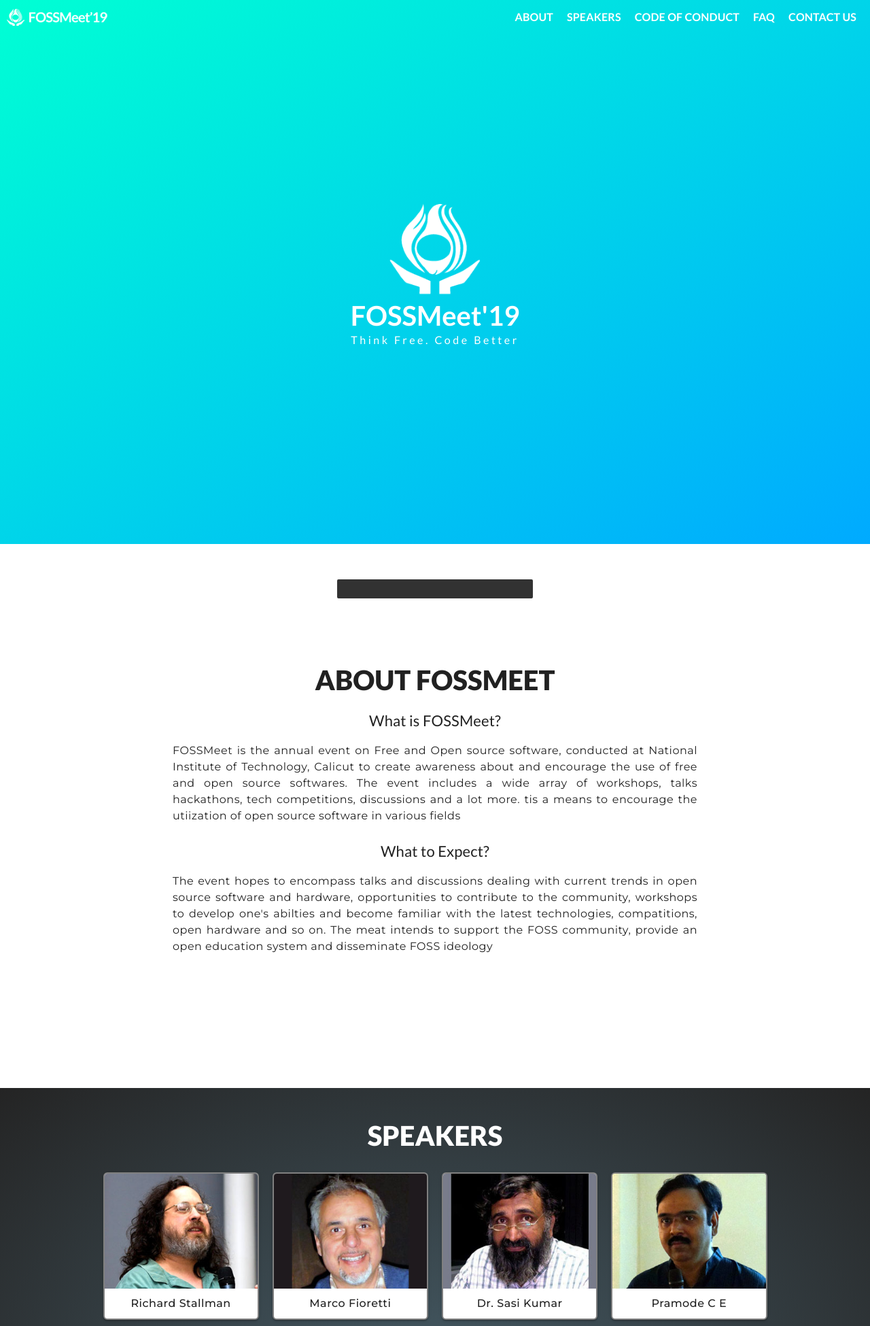
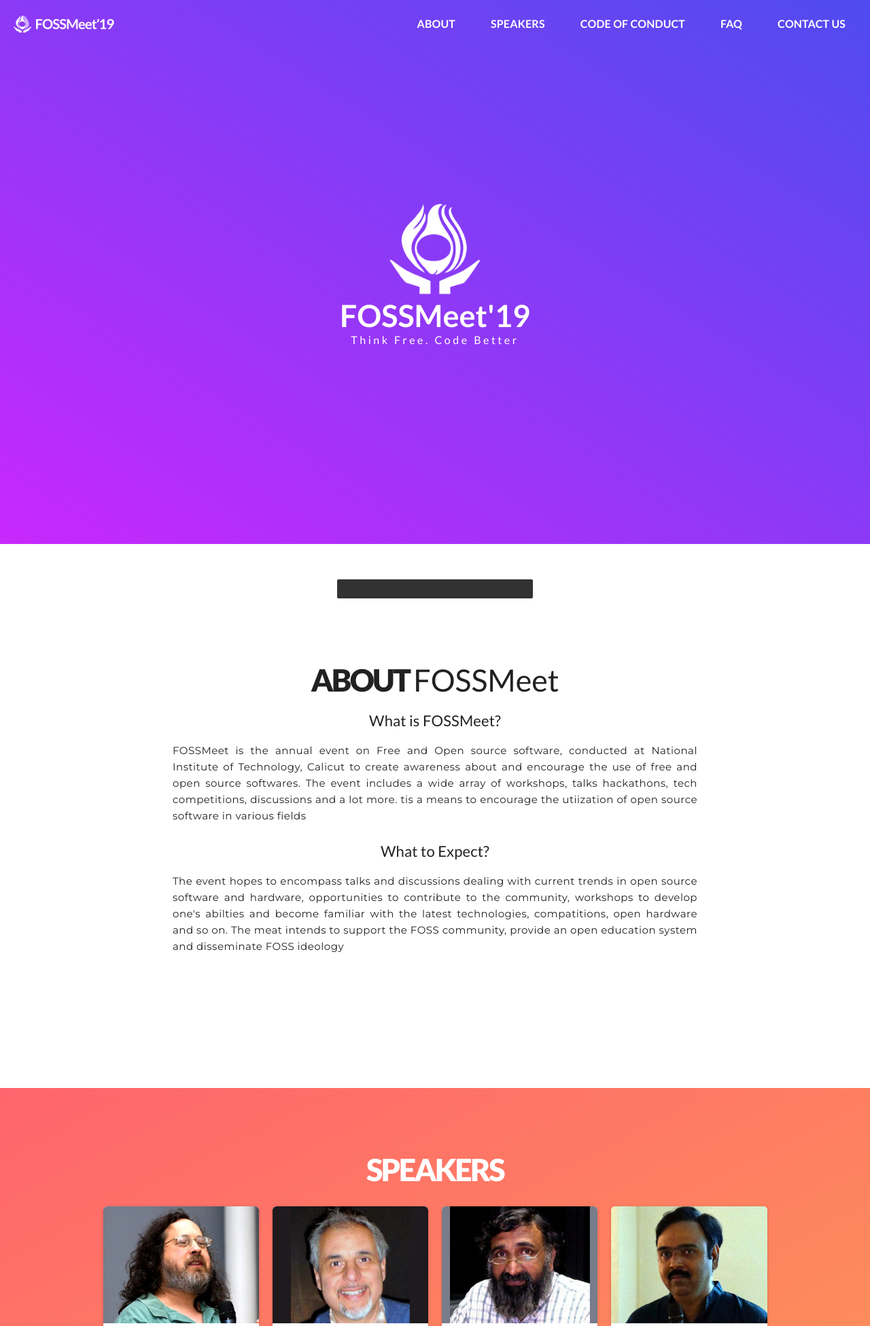
Before and after one commit to farisshajahan/fossmeet2019, a PHP site: page /index.html in a window 1280 px wide. Shown: the top 1950 px of the page at 68% size. Run offline with PHP 8.4, Linux system fonts and the light colour scheme.

Commit message:
Initial trials

```diff
--- a/css/style.css
+++ b/css/style.css
@@ -70,9 +70,13 @@
 
 	.font-type-title {
 		font-family: Lato, Arial, sans-serif;
-		text-transform: uppercase;
-		font-size: 4rem;
+		/*text-transform: uppercase;*/
+		font-size: 4.5rem;
+		/*font-weight: 900;*/
+	}
+	.bold {
 		font-weight: 900;
+		letter-spacing: -.06em;
 	}
 	.font-type-subtitle {/* Subtitle font */
 		font-size: 3rem;
@@ -91,12 +95,12 @@
 		font-family: Montserrat, Arial, sans-serif;
 	}
 		.font-body-1 {
-			font-size: 1.6rem;
+			font-size: 1.5rem;
 			font-weight: 400;
 			letter-spacing: .05rem;
 		}
 		.font-body-2 {
-			font-size: 1.4rem;
+			font-size: 1.33rem;
 			font-weight: 400;
 			letter-spacing: .025em;
 		}
@@ -119,6 +123,24 @@
 		text-transform: uppercase;
 		font-family: Lato, Arial, sans-serif;
 	}
+/* SVG backgrounds */
+	.logo-section {
+		padding: 0;
+		position: relative;
+
+	}
+	.logo-section .bg {
+		position: absolute;
+		height: 130%;
+		width: auto;
+		left: -100%;
+		right: -100%;
+		top: 0;
+		margin: auto;
+		z-index: -1;
+	}
+
+
 
 /* General styling */
 	html, body {
@@ -128,7 +150,7 @@
 
 	* {
 		margin: 0;
-		padding: 0;
+
 	}
 
 	ul, li {
@@ -140,7 +162,7 @@
 		display: flex;
 		justify-content: space-between;
 		align-items: center;
-		height: 50px;
+		height: 70px;
 		padding: 0 10px;
 		position: fixed;
 		top: 0;
@@ -150,9 +172,13 @@
 		transition: background-color .5s;
 		/* border-bottom: 1px solid #eeeeee; */
 		}
+	.header-bg-color {
+		background-color: #4F4BF0;
+
+	}
 	.left-logo {
 		position: absolute;
-		left: 10px;
+		left: 20px;
 	}
 	#section-title {
 		color: #455A64;
@@ -243,15 +271,17 @@
 		display: none;
 	}
 	#header-nav {
-		height: 50px;
 		position: relative;
 		margin-right: 0;
 	}
 	#header-nav #menu li a {
 		font-size: 16px;
-		line-height: 50px;
-		padding: 0 1rem;
+		line-height: 32px;
+		padding: 0 16px;
 		color: white;
+		margin: 0 8px;
+		border: 2px solid transparent;
+		border-radius: 16px;
 	}
 
 	#collapse-nav {
@@ -380,7 +411,7 @@
 
 		/* Logo section styling */
 		.cyan-gradient {
-			background-image: linear-gradient(to top left, #00AAFF, #00FFD4);
+			background-image: linear-gradient(to top right, #C828FC, #4F4BF0);
 		}
 		/* About Section styling */
 		.about .subtitle {
@@ -392,8 +423,30 @@
 		}
 		/* Speakers section */
 		.speakers-section {
-			background-image: radial-gradient(#455A64, rgb(36, 36, 36));
+			/*background-image: radial-gradient(#455A64, rgb(36, 36, 36));*/
+			overflow: hidden;
 			height: auto;
+			border-radius: 0 0 0 0;
+			padding-bottom: 100px;
+			padding-top: 100px;
+			position: relative;
+			margin: auto;
+		}
+		.speakers-section .bg {
+			position: absolute;
+			left: -100%;
+			right: -100%;
+			margin: auto;
+			top: -100%;
+			bottom: -100%;
+			z-index: -1;
+			height: 100%;
+			width: 150%;
+			background-image: linear-gradient(to top left, #FDAB4E, #FF5E70);
+
+		}
+		.speakers-section .central-elements-wrapper {
+
 		}
 		/* People's tiles styling */
 		.people-container {
@@ -408,7 +461,7 @@
 			max-width: 288px;
 			position: relative;
 			box-sizing: border-box;
-			border: 2px solid gray;
+			/*border: 2px solid transparent;*/
 			border-radius: 6px;
 			transition: border-radius .2s;
 
@@ -812,6 +877,12 @@
 		.central-elements-wrapper-small {
 			width: 800px !important;
 		}
+		.speakers-section .bg {
+			/*transform: rotate(-6deg);*/
+		}
+		.coc {
+			min-height: 120vh;
+		}
 		#faq-answer-div {
 			right: 50px;
 			bottom: 50px;
--- a/index.html
+++ b/index.html
@@ -98,7 +98,18 @@
 		<div class="sections">
 
 			<!-- Logo Section -->
-			<section class="logo-section cyan-gradient under-design-overlay" id="1">
+			<section class="logo-section cyan-gradient" id="1">
+				<!-- <svg class="bg" xmlns="http://www.w3.org/2000/svg" xmlns:xlink="http://www.w3.org/1999/xlink" width="1601" height="904.27" viewBox="0 0 1601 904.27">
+				  <defs>
+				    <linearGradient id="linear-gradient" x1="0.02" y1="0.031" x2="1.142" y2="1" gradientUnits="objectBoundingBox">
+				      <stop offset="0" stop-color="#63ffef"/>
+				      <stop offset="1" stop-color="#2684ff"/>
+				    </linearGradient>
+				  </defs>
+				  <path id="logo-bg" d="M0-3.244H1600v902.76S1164.458,912.6,1183.919,802.7s-713.6-96.818-716.839,0S0,899.516,0,899.516Z" transform="translate(0.5 3.744)" stroke="#707070" stroke-width="1" fill="url(#linear-gradient)"/>
+				</svg> -->
+
+
 				<div class="central-elements-wrapper">
 					<img style="display: table;" src="resources/img/logo.png" width="160px" class="mx-auto"/>
 					<h3 style="display: table; color: white; text-transform: none; font-weight: 700" class="mx-auto font-h3 font-type-title">FOSSMeet'19</h3>
@@ -107,9 +118,9 @@
 			</section>
 
 			<!-- ABOUT SECTION -->
-			<section class="about under-design-overlay" id="2">
+			<section class="about" id="2">
 				<div class="central-elements-wrapper central-elements-wrapper-small">
-					<h3 class="section-content-title font-h3 font-type-title primary-text-color">About FOSSMeet</h3>
+					<h3 class="section-content-title font-h3 font-type-title primary-text-color"><b class="bold">ABOUT </b>FOSSMeet</h3>
 					<h4 class="subtitle primary-text-color">What is FOSSMeet?</h4>
 					<p class="section-content-text font-body-1 font-type-content primary-text-color">
 						FOSSMeet is the annual event on Free and Open source software, conducted at National
@@ -130,9 +141,11 @@
 			</section>
 
 			<!-- SPEAKERS SECTION -->
+
 			<section class="speakers-section over-design-overlay" id="3">
+				<div class="bg"></div>
 				<div class="central-elements-wrapper">
-					<h3 class="section-content-title text-color-light font-type-title">Speakers</h3>
+					<h3 class="section-content-title text-color-light font-type-title"><b class="bold">SPEAKERS</b></h3>
 					<!-- Material design grid is used for responsive tiles of speakers -->
 					<div class="mdl-grid mdl-grid--no-spacing">
 
@@ -350,9 +363,9 @@
 			</section>
 
 			<!-- CODE OF CONDUCT SECTION -->
-			<section class="over-design-overlay coc bg-white" id="4">
+			<section class=" coc bg-white" id="4">
 				<div class="central-elements-wrapper coc-wrapper">
-					<h3 class="title font-type-title">CODE OF CONDUCT</h3>
+					<h3 class="title font-type-title"><b class="bold">CODE </b>of Conduct</h3>
 					<div class="intro">
 						<p class="question primary-text-color">Why is there a code of conduct?</p>
 						<p class="description font-type-content font-body-1 primary-text-color">
@@ -461,10 +474,10 @@
 			</section>
 
 			<!-- FAQ SECTION -->
-			<section class="primary-dark-bg-color over-design-overlay" id="5">
+			<section class="primary-dark-bg-color faq-section" id="5">
 				<div class="central-elements-wrapper central-elements-wrapper-small">
 					<div id="faq-questions-div">
-						<h3 class="section-content-title text-color-light font-type-title">Frequently Asked Questions</h3>
+						<h3 class="section-content-title text-color-light font-type-title"><b class="bold">FREQUENTLY </b>Asked Questions</h3>
 						<!-- list's font size is specifically styled to override material design library (>_<) -->
 						<!-- List items are entered by javascript -->
 						<ul id="faq-list" class="font-body-1 font-type-content">
--- a/js/index.js
+++ b/js/index.js
@@ -85,7 +85,7 @@ $(document).ready(function() {
 
 	$('#collapse-nav').find('.nav-item').on('click', toggleMenu);
 	for(i=0;i<questionsArray.length;i++){ //Filling faq questions list
-		$('#faq-list').append("<li><a onclick=\"answerFaq("+i+")\" class=\"faq-question\">&#8226; "+questionsArray[i]+"</a></li>");
+		$('#faq-list').append("<a onclick=\"answerFaq("+i+")\" class=\"faq-question\"><li>&#8226; "+questionsArray[i]+"</li></a>");
 	}
 
 //Current viewing section based response on navigation bar links.
@@ -109,16 +109,16 @@ $(document).ready(function() {
 		var about_top = $('#2').offset().top - 50;
 		console.log("OK");
 		if(cur_pos >= about_top){
-			if($header_top.hasClass("primary-dark-bg-color")==false){
-					$header_top.toggleClass("primary-dark-bg-color");
+			if($header_top.hasClass("header-bg-color")==false){
+					$header_top.toggleClass("header-bg-color");
 			}
 			if($header_top.hasClass("mdl-shadow--2dp")==false){
 				$header_top.toggleClass("mdl-shadow--2dp");
 			}
 		}
 		else {
-			if($header_top.hasClass("primary-dark-bg-color")==true){
-				$header_top.toggleClass("primary-dark-bg-color");
+			if($header_top.hasClass("header-bg-color")==true){
+				$header_top.toggleClass("header-bg-color");
 			}
 			if($header_top.hasClass("mdl-shadow--2dp")==true){
 				$header_top.toggleClass("mdl-shadow--2dp");
```
Also changed, not shown: other parts of css/style.css (+24 -8 lines), other parts of index.html (+14 -14 lines).
